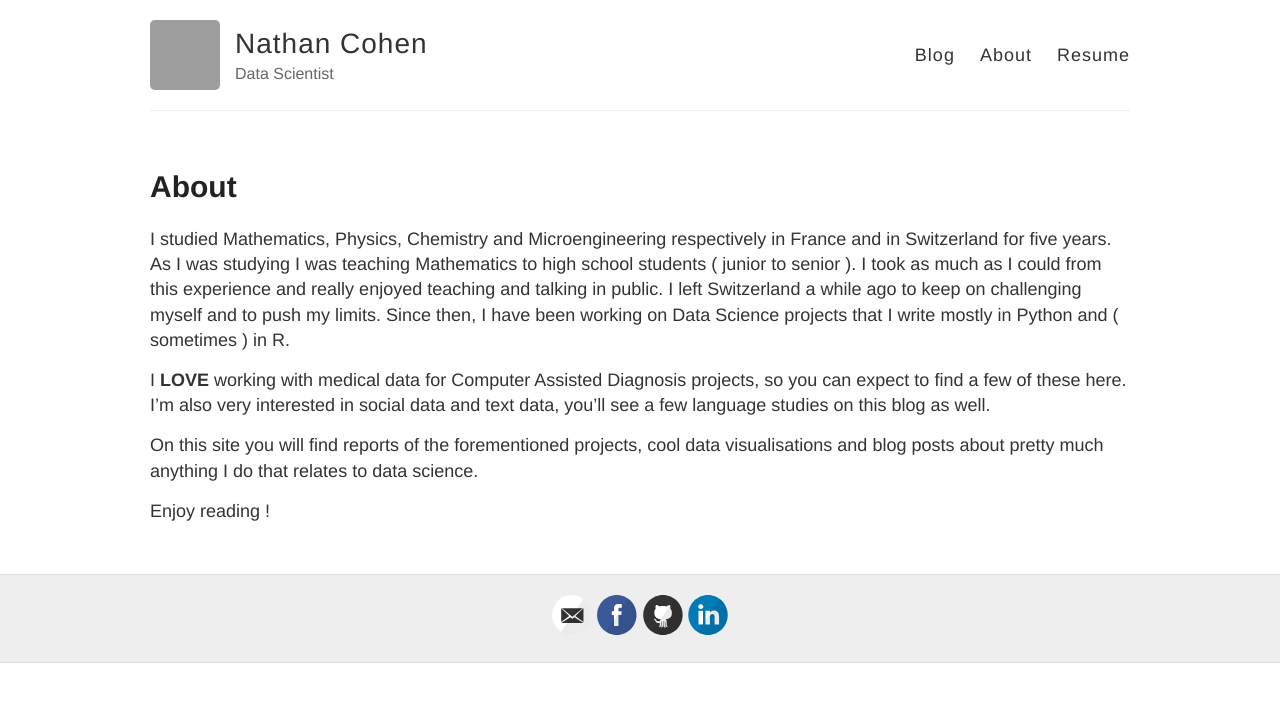
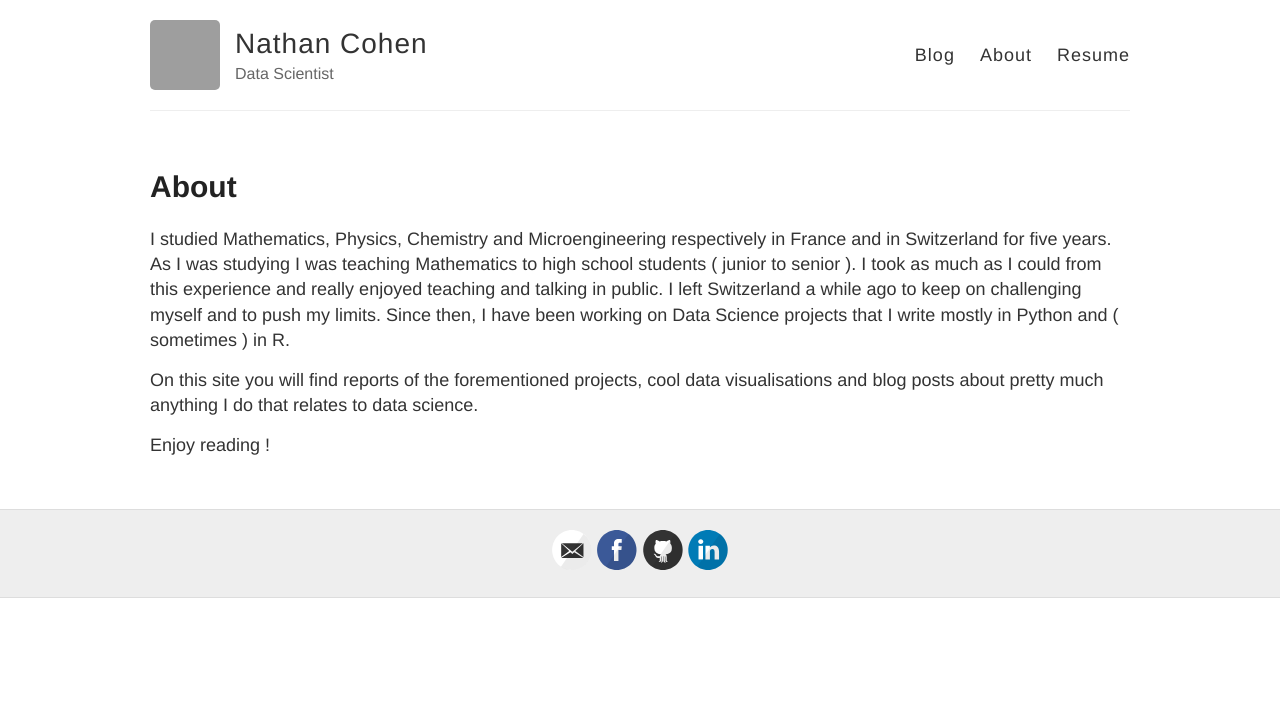
Before and after one commit to nathancohenil/nathancohenil.github.io, a Jekyll site: the page built from about.md, in a window 1280 px wide. Shown: the top 702 px of the page. Built offline with Jekyll 4.4.1, drawn with Linux system fonts in a browser that asks for light colours; grey boxes are pictures that could not be loaded.

Commit message:
Update about.md

```diff
--- a/about.md
+++ b/about.md
@@ -9,9 +9,6 @@ permalink: /about/
 
 I studied Mathematics, Physics, Chemistry and Microengineering respectively in France and in Switzerland for five years. As I was studying I was teaching Mathematics to high school students ( junior to senior ). I took as much as I could from this experience and really enjoyed teaching and talking in public. I left Switzerland a while ago to keep on challenging myself and to push my limits. Since then, I have been working on Data Science projects that I write mostly in Python and ( sometimes ) in R.
 
-I **LOVE** working with medical data for Computer Assisted Diagnosis projects, so you can expect to find a few of these here.
-I'm also very interested in social data and text data, you'll see a few language studies on this blog as well.
-
 On this site you will find reports of the forementioned projects, cool data visualisations and blog posts about pretty much anything I do that relates to data science.
 
 Enjoy reading !
```
